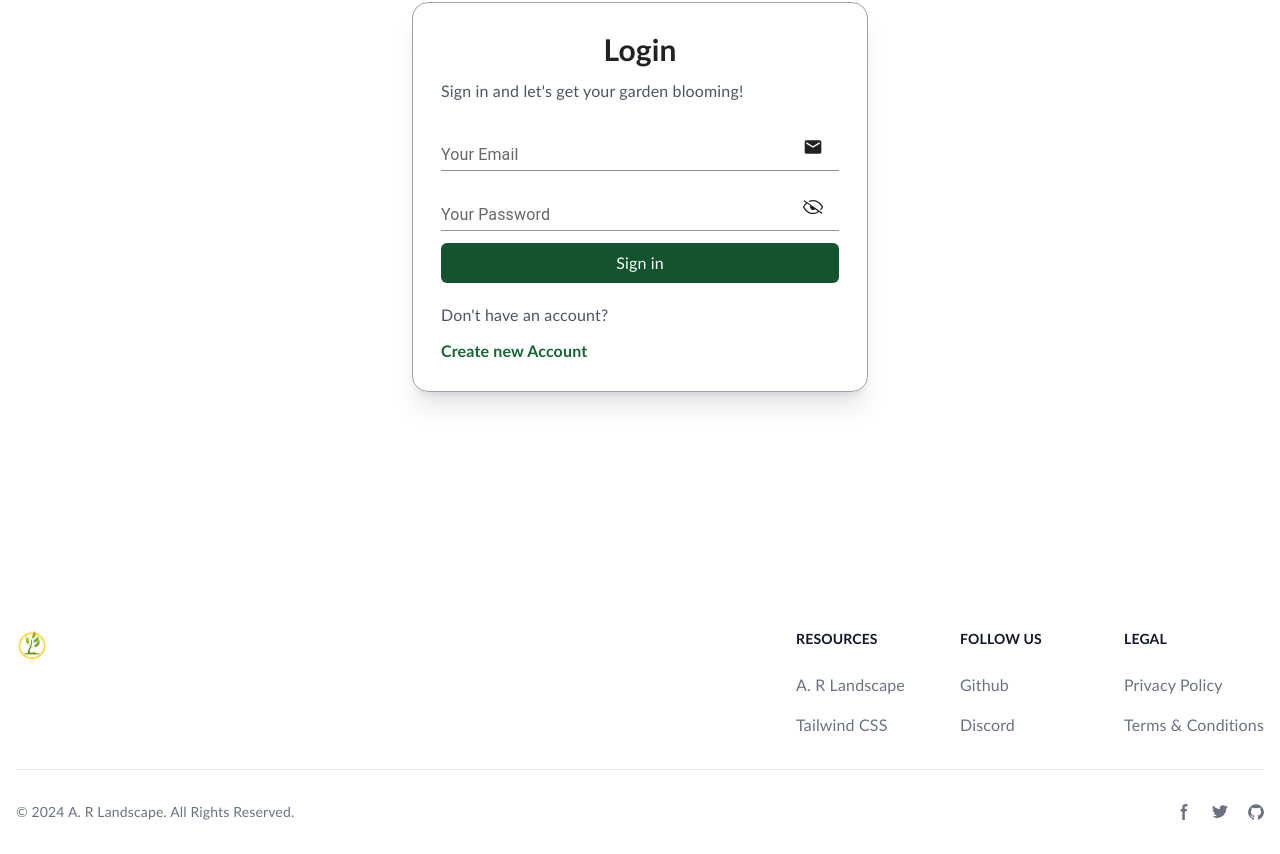
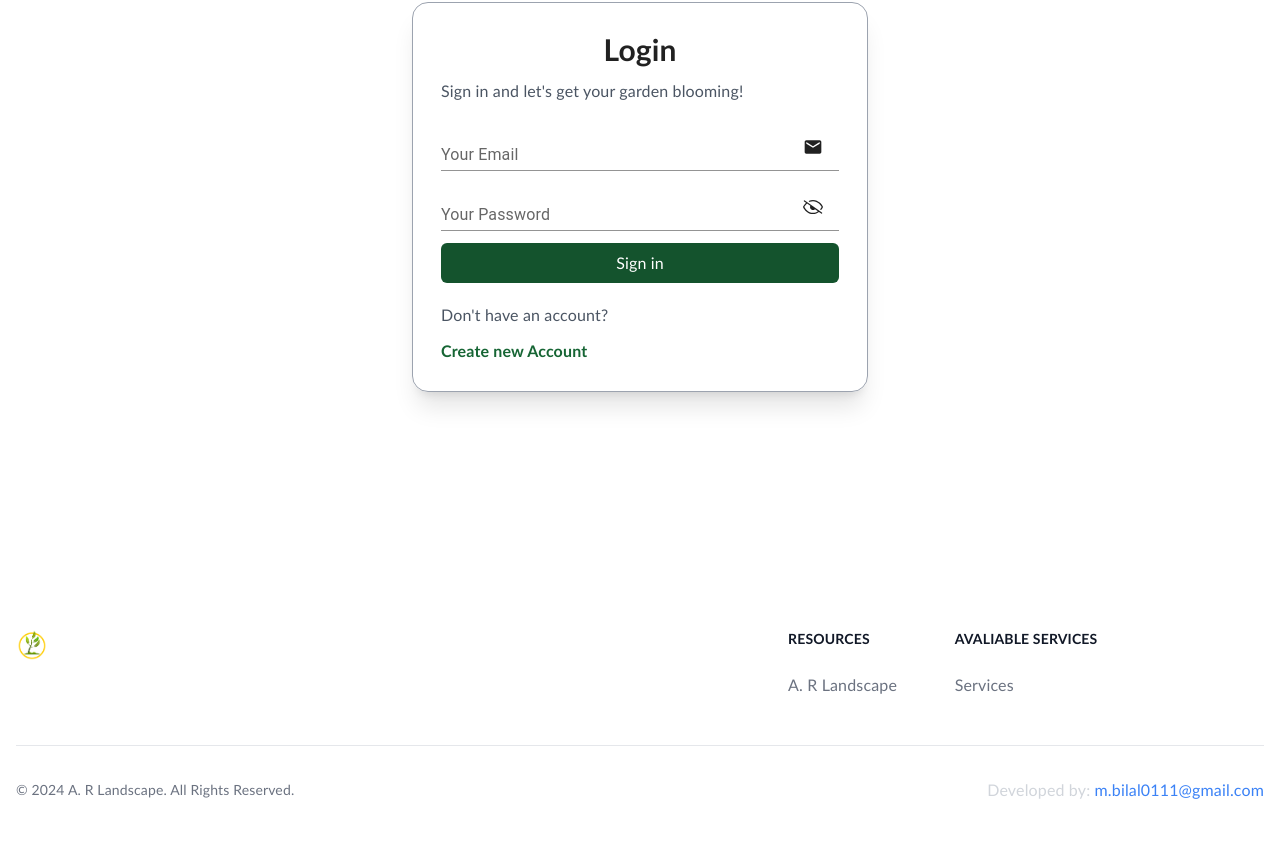
Before and after one commit to MuhammadBilal0111/A.R-Landscape, a React (Vite) app in the folder client/: page /sign-in in a window 1280 px wide. Shown: the part 267-1121 px from the top of the page. Built offline with nearby package versions, Linux system fonts and the light colour scheme.

Commit message:
updating the footer components

```diff
--- a/client/src/components/Footer.jsx
+++ b/client/src/components/Footer.jsx
@@ -29,52 +29,16 @@ function Footer() {
                     A. R Landscape
                   </a>
                 </li>
-                <li>
-                  <a
-                    href="https://tailwindcss.com/"
-                    className="hover:underline"
-                  >
-                    Tailwind CSS
-                  </a>
-                </li>
               </ul>
             </div>
             <div>
               <h2 className="mb-6 text-sm font-semibold text-gray-900 uppercase dark:text-white">
-                Follow us
+                Avaliable Services
               </h2>
               <ul className="text-gray-500 dark:text-gray-300 font-medium">
                 <li className="mb-4">
-                  <a
-                    href="https://github.com/themesberg/flowbite"
-                    className="hover:underline "
-                  >
-                    Github
-                  </a>
-                </li>
-                <li>
-                  <a
-                    href="https://discord.gg/4eeurUVvTy"
-                    className="hover:underline"
-                  >
-                    Discord
-                  </a>
-                </li>
-              </ul>
-            </div>
-            <div>
-              <h2 className="mb-6 text-sm font-semibold text-gray-900 uppercase dark:text-white">
-                Legal
-              </h2>
-              <ul className="text-gray-500 dark:text-gray-300 font-medium">
-                <li className="mb-4">
-                  <a href="#" className="hover:underline">
-                    Privacy Policy
-                  </a>
-                </li>
-                <li>
-                  <a href="#" className="hover:underline">
-                    Terms &amp; Conditions
+                  <a href="/services" className="hover:underline">
+                    Services
                   </a>
                 </li>
               </ul>
@@ -90,65 +54,15 @@ function Footer() {
             </a>
             . All Rights Reserved.
           </span>
-          <div className="flex mt-4 sm:justify-center sm:mt-0">
+          <span className="text-gray-300">
+            Developed by:{" "}
             <a
-              href="#"
-              className="text-gray-500 hover:text-gray-900 dark:hover:text-white"
+              href="mailto:m.bilal0111@gmail.com"
+              className="text-blue-500 hover:underline"
             >
-              <svg
-                className="w-4 h-4 dark:text-gray-300"
-                aria-hidden="true"
-                xmlns="http://www.w3.org/2000/svg"
-                fill="currentColor"
-                viewBox="0 0 8 19"
-              >
-                <path
-                  fillRule="evenodd"
-                  d="M6.135 3H8V0H6.135a4.147 4.147 0 0 0-4.142 4.142V6H0v3h2v9.938h3V9h2.021l.592-3H5V3.591A.6.6 0 0 1 5.592 3h.543Z"
-                  clipRule="evenodd"
-                />
-              </svg>
-              <span className="sr-only">Facebook page</span>
+              m.bilal0111@gmail.com
             </a>
-            <a
-              href="#"
-              className="text-gray-500 hover:text-gray-900 dark:hover:text-white ms-5"
-            >
-              <svg
-                className="w-4 h-4 dark:text-gray-300"
-                aria-hidden="true"
-                xmlns="http://www.w3.org/2000/svg"
-                fill="currentColor"
-                viewBox="0 0 20 17"
-              >
-                <path
-                  fillRule="evenodd"
-                  d="M20 1.892a8.178 8.178 0 0 1-2.355.635 4.074 4.074 0 0 0 1.8-2.235 8.344 8.344 0 0 1-2.605.98A4.13 4.13 0 0 0 13.85 0a4.068 4.068 0 0 0-4.1 4.038 4 4 0 0 0 .105.919A11.705 11.705 0 0 1 1.4.734a4.006 4.006 0 0 0 1.268 5.392 4.165 4.165 0 0 1-1.859-.5v.05A4.057 4.057 0 0 0 4.1 9.635a4.19 4.19 0 0 1-1.856.07 4.108 4.108 0 0 0 3.831 2.807A8.36 8.36 0 0 1 0 14.184 11.732 11.732 0 0 0 6.291 16 11.502 11.502 0 0 0 17.964 4.5c0-.177 0-.35-.012-.523A8.143 8.143 0 0 0 20 1.892Z"
-                  clipRule="evenodd"
-                />
-              </svg>
-              <span className="sr-only">Twitter page</span>
-            </a>
-            <a
-              href="#"
-              className="text-gray-500 hover:text-gray-900 dark:hover:text-white ms-5"
-            >
-              <svg
-                className="w-4 h-4 dark:text-gray-300"
-                aria-hidden="true"
-                xmlns="http://www.w3.org/2000/svg"
-                fill="currentColor"
-                viewBox="0 0 20 20"
-              >
-                <path
-                  fillRule="evenodd"
-                  d="M10 .333A9.911 9.911 0 0 0 6.866 19.65c.5.092.678-.215.678-.477 0-.237-.01-1.017-.014-1.845-2.757.6-3.338-1.169-3.338-1.169a2.627 2.627 0 0 0-1.1-1.451c-.9-.615.07-.6.07-.6a2.084 2.084 0 0 1 1.518 1.021 2.11 2.11 0 0 0 2.884.823c.044-.503.268-.973.63-1.325-2.2-.25-4.516-1.1-4.516-4.9A3.832 3.832 0 0 1 4.7 7.068a3.56 3.56 0 0 1 .095-2.623s.832-.266 2.726 1.016a9.409 9.409 0 0 1 4.962 0c1.89-1.282 2.717-1.016 2.717-1.016.366.83.402 1.768.1 2.623a3.827 3.827 0 0 1 1.02 2.659c0 3.807-2.319 4.644-4.525 4.889a2.366 2.366 0 0 1 .673 1.834c0 1.326-.012 2.394-.012 2.72 0 .263.18.572.681.475A9.911 9.911 0 0 0 10 .333Z"
-                  clipRule="evenodd"
-                />
-              </svg>
-              <span className="sr-only">GitHub account</span>
-            </a>
-          </div>
+          </span>
         </div>
       </div>
     </footer>
```
